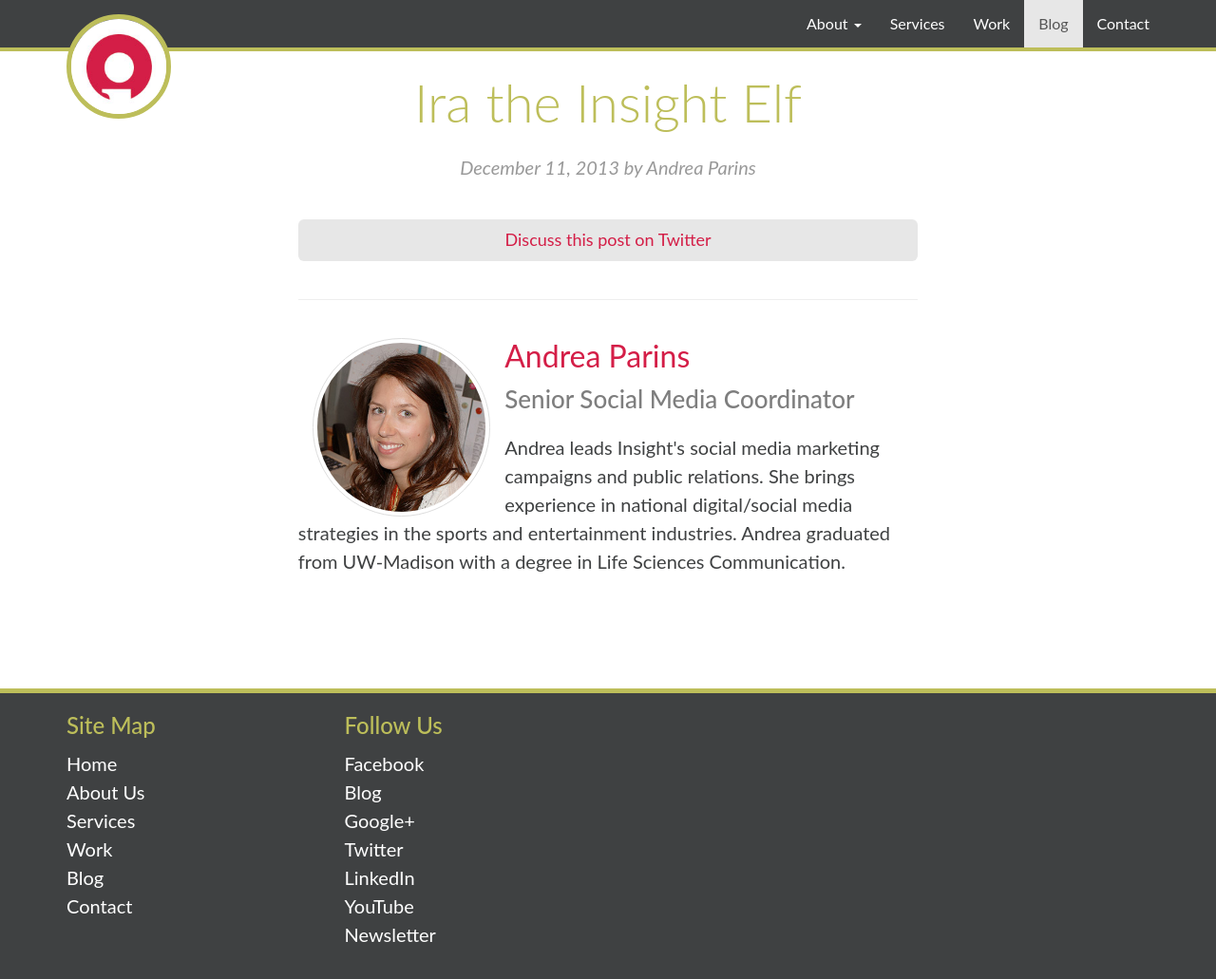
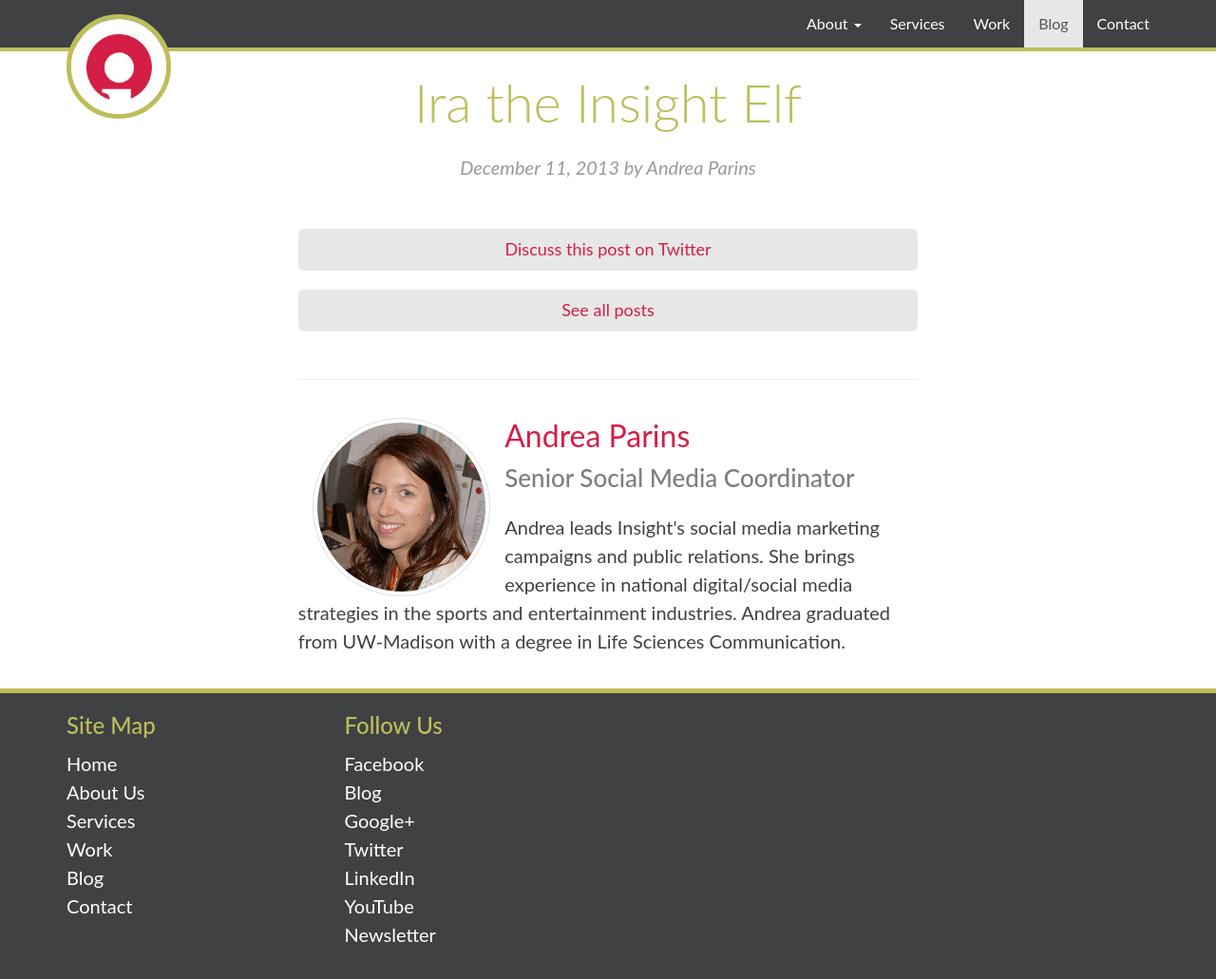
Before and after one commit to insight-creative/insight-creative.github.io, a Jekyll site: the page built from blog/_posts/2013-12-11-ira-the-insight-elf.md, in a window 1280 px wide and 1035 px high. Shown: the top 1031 px of the window at 95% size. Built offline with Jekyll 4.4.1, drawn with Linux system fonts in a browser that asks for light colours; nearby versions of some CDN libraries; Markdown is read by kramdown in place of the engine named in the settings.

Commit message:
Add all posts button to blog posts, adjust navbar styles.

```diff
--- a/_layouts/post.html
+++ b/_layouts/post.html
@@ -16,6 +16,7 @@ layout: page
                 </div>
                 <div class="article-footer">
                   <a href="http://twitter.com/insightwi" target="_blank" class="btn btn-lg btn-default">Discuss this post on Twitter</a>
+                  <a href="/blog#archives" target="_blank" class="btn btn-lg btn-default">See all posts</a>
                 </div>
               </article>
 
--- a/css/main.css
+++ b/css/main.css
@@ -3,7 +3,7 @@
  */
 
 html {
-  font-size: 15px;
+  font-size: 16px;
 }
 @media (min-width: 768px) {
   html {
@@ -77,9 +77,15 @@ a:focus {
  * Navbar
  */
 
+
 .navbar {
   background-color: #3F4142;
   border-bottom: 4px solid #BDBE5A;
+}
+.dropdown-menu {
+  background-color: #3F4142;
+  border-top: none;
+  border-radius: 5px;
 }
 .navbar-brand img {
   border-radius: 50%;
@@ -95,6 +101,9 @@ a:focus {
     margin-top: 0;
     margin-left: 0;
   }
+}
+.navbar-default .navbar-nav .open .dropdown-menu > li:hover > a {
+  background: none;
 }
 .navbar-default .navbar-nav > li > a,
 .navbar-default .navbar-nav > li > a:focus,
@@ -263,6 +272,8 @@ a:focus {
 }
 .article-footer .btn {
   width: 100%;
+  margin-bottom: 10px;
+  margin-top: 10px;
 }
 
 /*
```
Also changed, not shown: services/index.md (+0 -4 lines).
